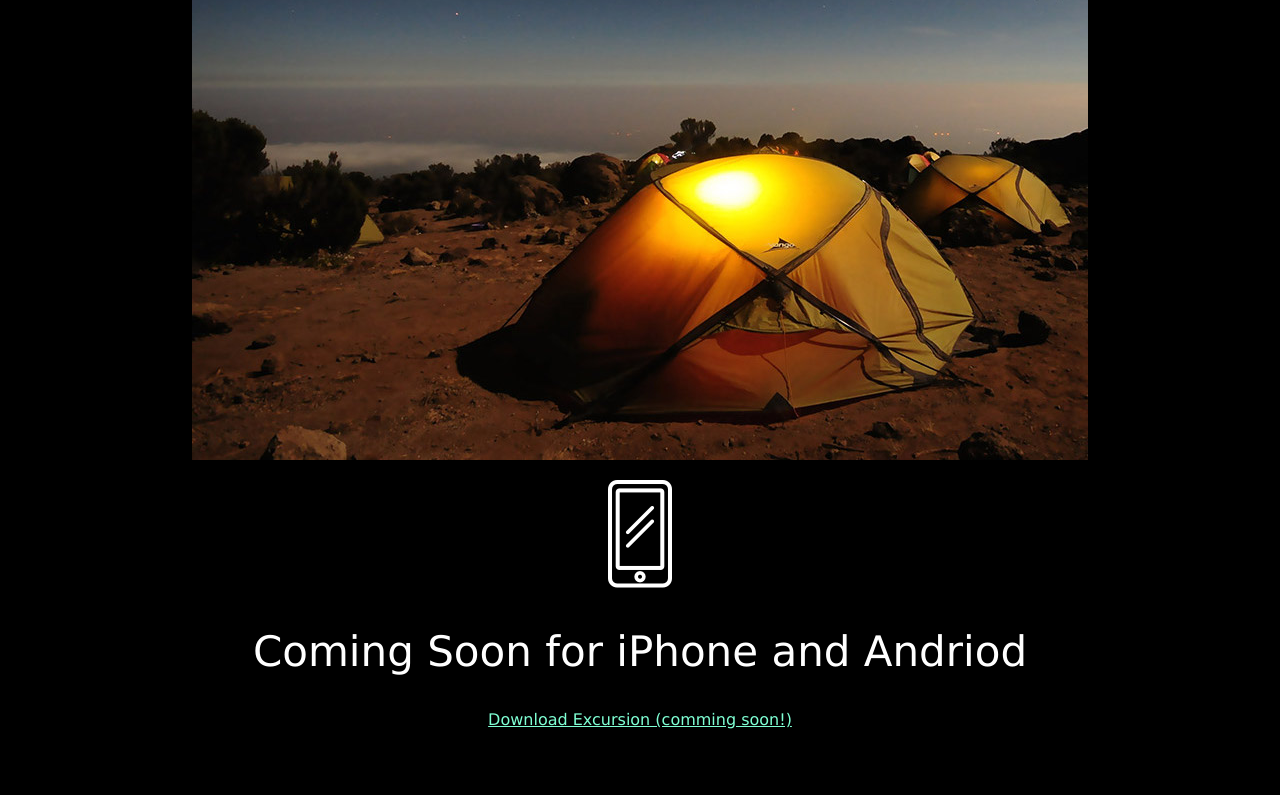
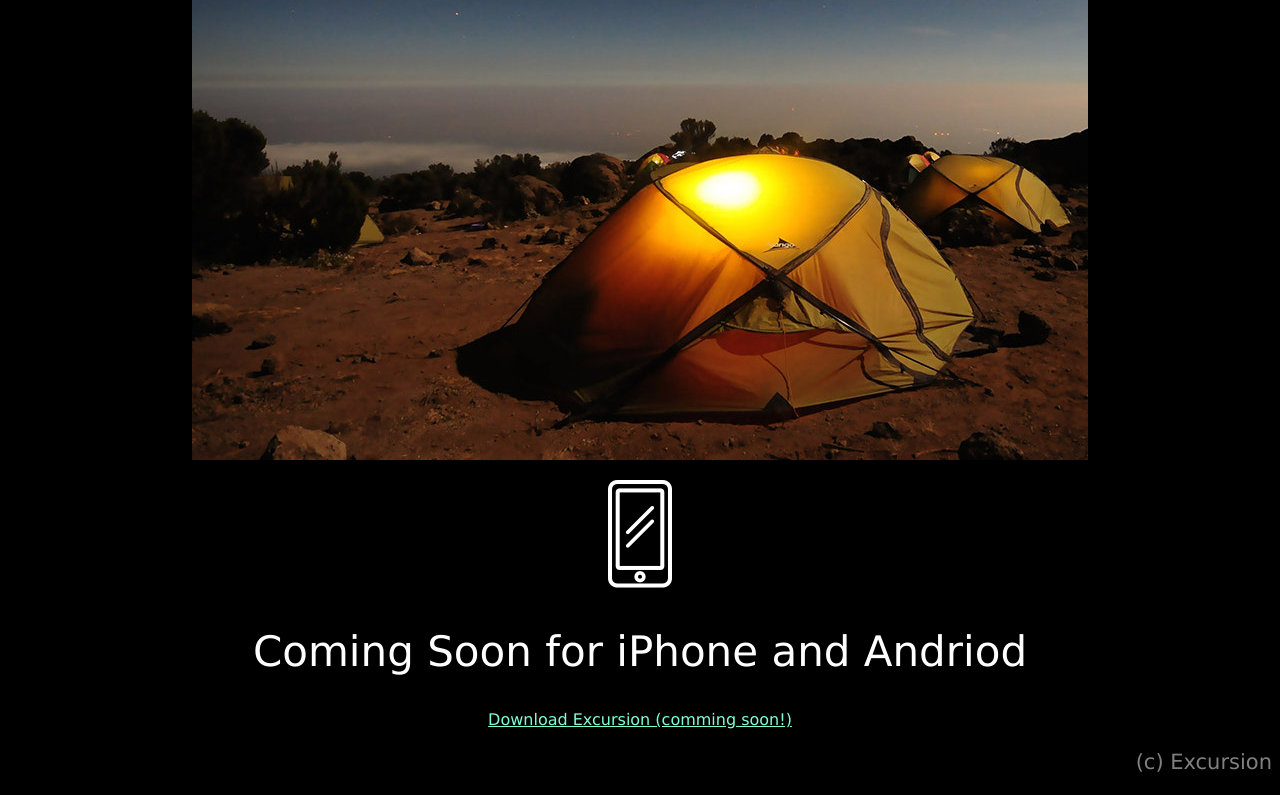
Before and after one commit to Vraitch/excursion, a plain HTML site: page Index.html in a window 1280 px wide. Shown: the part 552-1347 px from the top of the page. Before the commit the page ends 1297 px from the top, so only its background shows below. Drawn offline with Linux system fonts and the light colour scheme.

Commit message:
added copyright

```diff
--- a/Index.html
+++ b/Index.html
@@ -20,6 +20,8 @@
     <p><img src="resources/images/phone.png"></p>
     <h2 class="header--secondary">Coming Soon for iPhone and Andriod</h2>
     <p><a class="link--cta" href="#">Download Excursion (comming soon!)</a></p>
+    <p class="footer">(c) Excursion</p>
+
 </body>
 
 </html>
--- a/resources/css/style.css
+++ b/resources/css/style.css
@@ -35,3 +35,12 @@ body {
 
 
 }
+
+/*FOOTER */
+
+.footer {
+
+    font-size: 21px;
+    color: grey;
+    text-align: right;
+}
```
